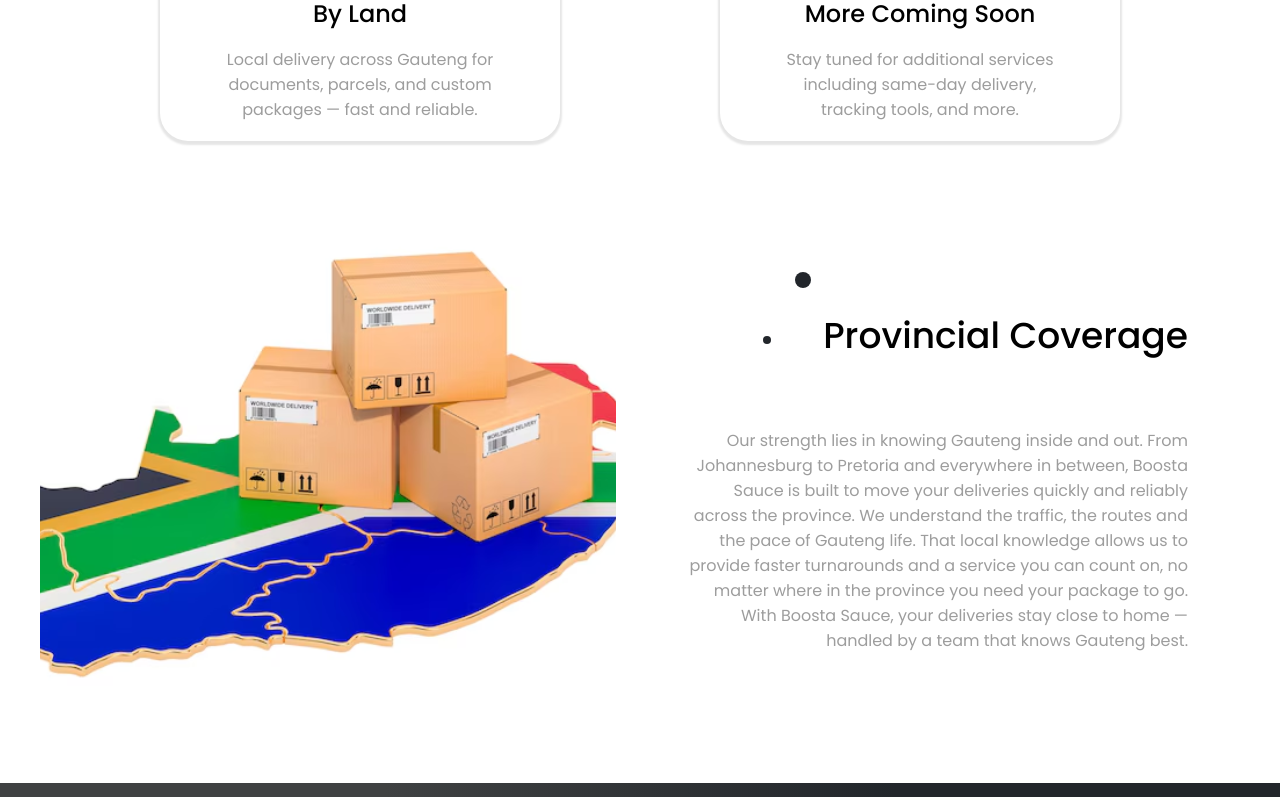
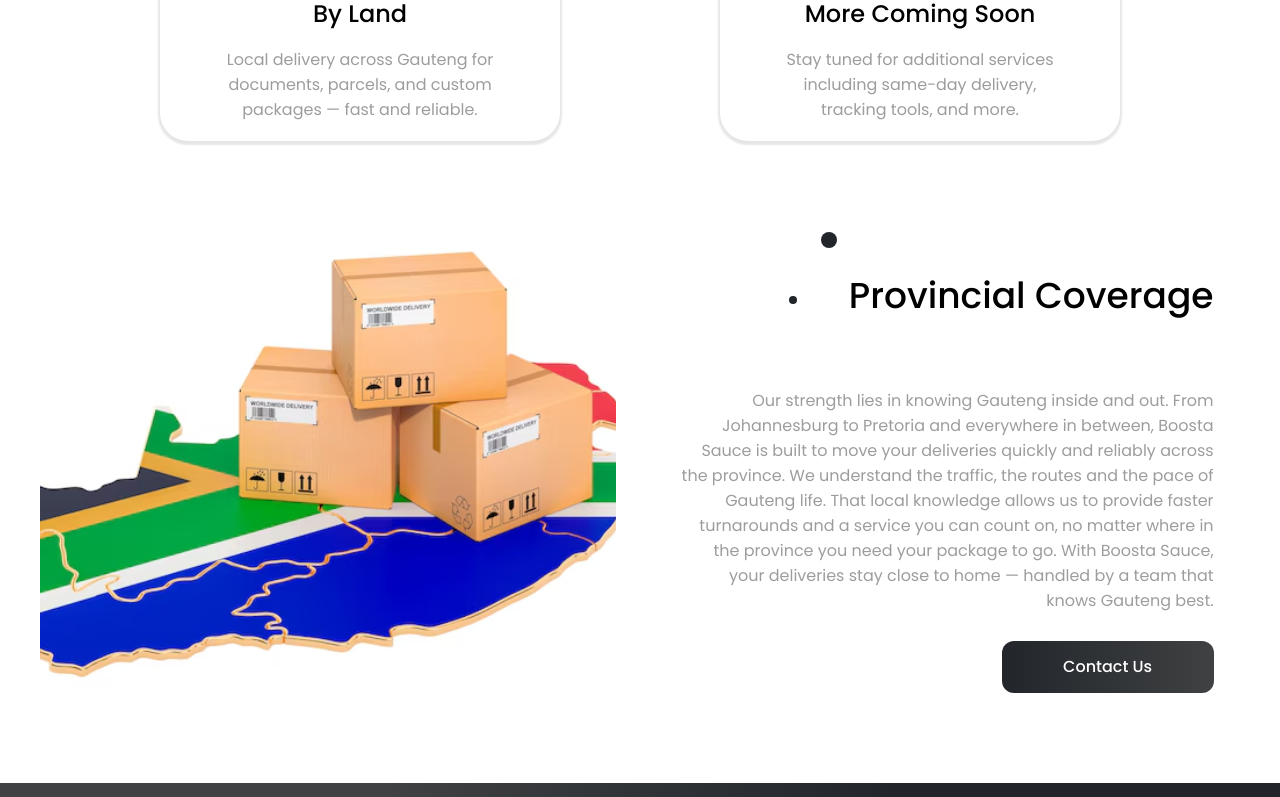
Before and after one commit to DEGEN101/Boosta-Sauce-Courier-Service-Website, a React (Create React App) app: page /#/ in a window 1280 px wide. Shown: the part 2000-2797 px from the top of the page. Built offline with nearby package versions, Linux system fonts and the light colour scheme; no server answers.

Commit message:
Fixed minor UI issues

```diff
--- a/src/Components/Button/Button.css
+++ b/src/Components/Button/Button.css
@@ -1,4 +1,4 @@
-.button-container{
+.button-container {
     width: calc(var(--margin-xxl) * 5.3);
     height: calc(var(--margin-xxl) * 1.3);
 
@@ -10,10 +10,17 @@
     border-radius: var(--margin-s);
 
     cursor: pointer;
+
+    transition: box-shadow 0.3s ease, transform 0.2s ease;
+}
+
+.button-container:hover {
+    box-shadow: 0px var(--margin-s) var(--margin-m) rgba(0, 0, 0, 0.40);
+    transform: translateY(calc(-1 * var(--margin-xs)));
 }
 
 .button-container p {
-    color: var(--text-colour-light);
+    color: var(--text-colour-light) !important;
     font-size: var(--font-size-m);
     font-weight: var(--font-weight-medium);
 }
--- a/src/Components/Button/Button.jsx
+++ b/src/Components/Button/Button.jsx
@@ -5,7 +5,7 @@ const Button = ({ title, onClick }) => {
     return (
         <section className="button-container">
             <section className="button-main" onClick={() => onClick()}>
-                <p>{title}</p>
+                <p className="title">{title}</p>
             </section>
         </section>
     );
--- a/src/Components/ContactForm/ContactForm.css
+++ b/src/Components/ContactForm/ContactForm.css
@@ -87,4 +87,7 @@
   cursor: pointer;
 }
 
-.send-btn:hover { box-shadow: 0 8px 16px rgba(43,111,255,.25); }
+.send-btn:hover {
+  box-shadow: 0px var(--margin-s) var(--margin-m) rgba(0, 0, 0, 0.40);
+  transform: translateY(calc(-1 * var(--margin-xs)));
+}
--- a/src/Components/Header2/Header2.css
+++ b/src/Components/Header2/Header2.css
@@ -56,7 +56,7 @@
 
 /* Desktop: navigation centered on top of SVG */
 .header2-container .header2-navigation {
-    width: 40%;
+    width: 25vw;
     min-width: 18em;
 
     position: absolute;
@@ -74,7 +74,7 @@
 
 @media (max-width: 60em) {
     .header2-container .header2-navigation {
-        gap: var(--margin-l);
+        min-width: 15em;
     }
 }
 
--- a/src/Components/HomepageHeader/HomepageHeader.css
+++ b/src/Components/HomepageHeader/HomepageHeader.css
@@ -133,18 +133,19 @@
 
 /* ========== NAVIGATION (DESKTOP) ========== */
 .right-sub-section .header-navigation {
-  width: 20vw;
+  width: 25vw;
   min-width: 18em;
 
   position: absolute;
-  top: 8%;
-  left: 85%;
+  top: 5.55%;
+  left: 80.25%;
   transform: translate(-50%, -50%);
   z-index: 10;
 
   display: flex;
   flex-direction: row;
   justify-content: space-between;
+
   list-style: none;
 }
 
@@ -207,7 +208,6 @@
   }
 
   .right-sub-section .header-navigation {
-    left: 80%;
     min-width: 15em;
   }
 }
--- a/src/Pages/Homepage/Homepage.css
+++ b/src/Pages/Homepage/Homepage.css
@@ -94,7 +94,7 @@
     margin-inline: var(--margin-l);
 
     min-width: 320px;
-    max-width: 40vw;
+    max-width: 42vw;
 
     display: flex;
     flex-direction: column;
@@ -169,7 +169,6 @@
     }
 
     .homepage-body-container .sub-section .information-section p {
-        color: var(--text-colour-gray);
         text-align: left;
     }
 }
@@ -210,7 +209,6 @@
     }
 
     .homepage-body-container .sub-section .information-section p {
-        color: var(--text-colour-gray);
         text-align: left;
     }
 }
--- a/src/Pages/Homepage/Homepage.jsx
+++ b/src/Pages/Homepage/Homepage.jsx
@@ -1,8 +1,10 @@
+import { useNavigate } from "react-router-dom";
 
 import HomepageHeader from "../../Components/HomepageHeader/HomepageHeader";
 import Subtitle from "../../Components/Subtitle/Subtitle";
 import Subtitle2 from "../../Components/Subtitle2/Subtitle2";
 import ServicesCard from "../../Components/ServicesCard/ServicesCard";
+import Button from "../../Components/Button/Button";
 import Footer from "../../Components/Footer/Footer";
 
 import deliveryTruckIcon from "../../Assets/Icons/delivery-truck-svgrepo-com.svg";
@@ -15,6 +17,12 @@ import "./Homepage.css"
 
 
 const Homepage = () => {
+    const navigate = useNavigate();
+
+    const handleContactUsButtonClick = () => {
+        navigate("/contact");
+    };
+
     return (
         <>
             <HomepageHeader />
@@ -78,6 +86,7 @@ const Homepage = () => {
 
                             With Boosta Sauce, your deliveries stay close to home — handled by a team that knows Gauteng best.
                         </p>
+                        <Button title="Contact Us" onClick={handleContactUsButtonClick} />
                     </div>
                 </section>
             </section>
```
